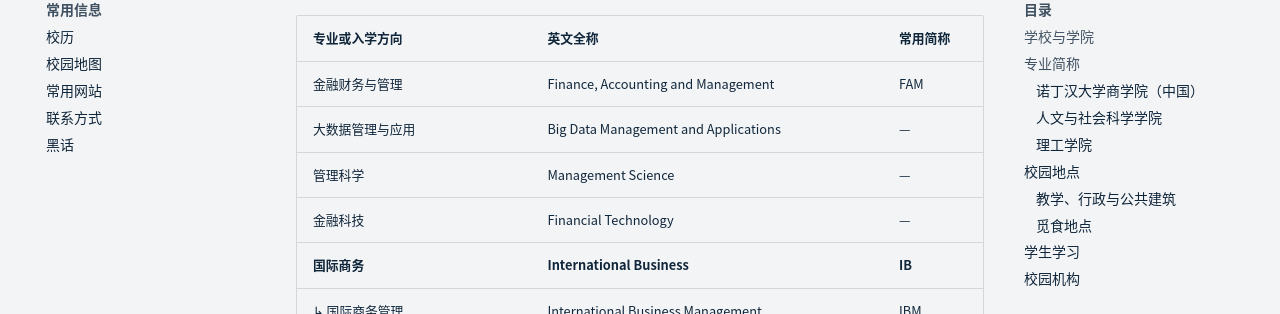
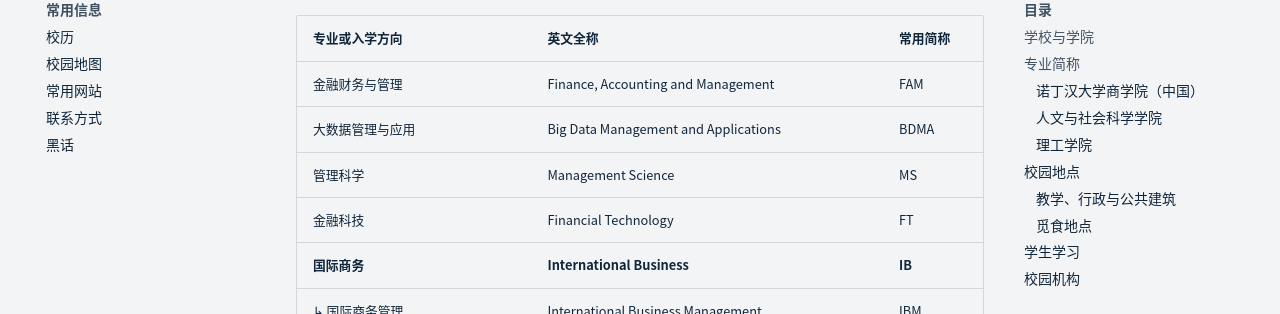
Before and after one commit to ZhangJiayi24/welcome, an MkDocs documentation site: the page built from docs/toolkit/glossary.md, in a window 1280 px wide and 900 px high, scrolled down 575 px. Shown: the part 141-455 px from the top of the window. Built offline with MkDocs 1.6.1 and Material for MkDocs 9.7.7, drawn with Linux system fonts in a browser that asks for light colours; comment, search, counter and statistics services are not loaded.

Commit message:
Update business major abbreviations

```diff
--- a/docs/toolkit/glossary.md
+++ b/docs/toolkit/glossary.md
@@ -18,9 +18,9 @@
 | 专业或入学方向 | 英文全称 | 常用简称 |
 | --- | --- | --- |
 | 金融财务与管理 | Finance, Accounting and Management | FAM |
-| 大数据管理与应用 | Big Data Management and Applications | — |
-| 管理科学 | Management Science | — |
-| 金融科技 | Financial Technology | — |
+| 大数据管理与应用 | Big Data Management and Applications | BDMA |
+| 管理科学 | Management Science | MS |
+| 金融科技 | Financial Technology | FT |
 | **国际商务** | **International Business** | **IB** |
 | ↳ 国际商务管理 | International Business Management | IBM |
 | ↳ 国际商务与国际传播学 | International Business with Communications Studies | IBC |
```
